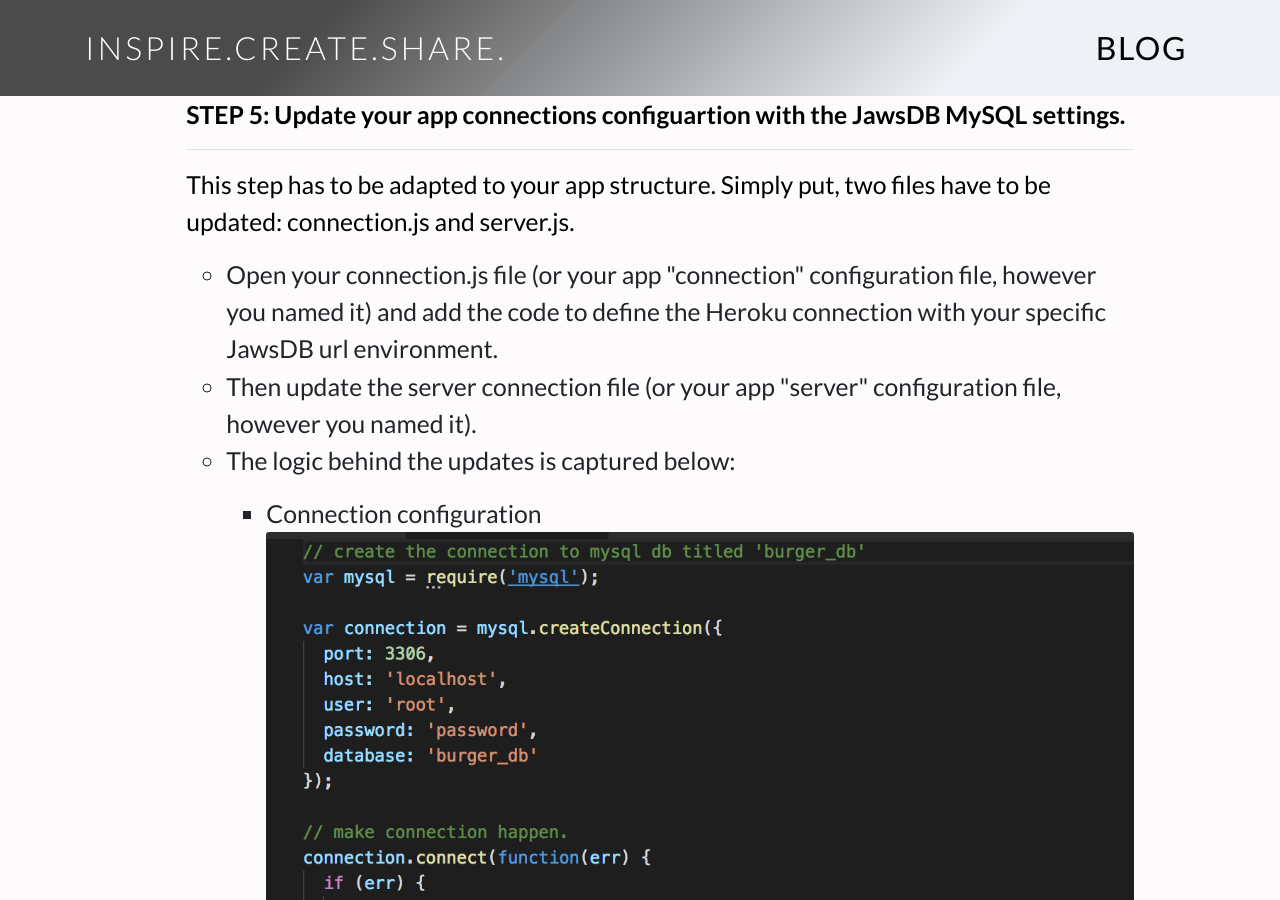
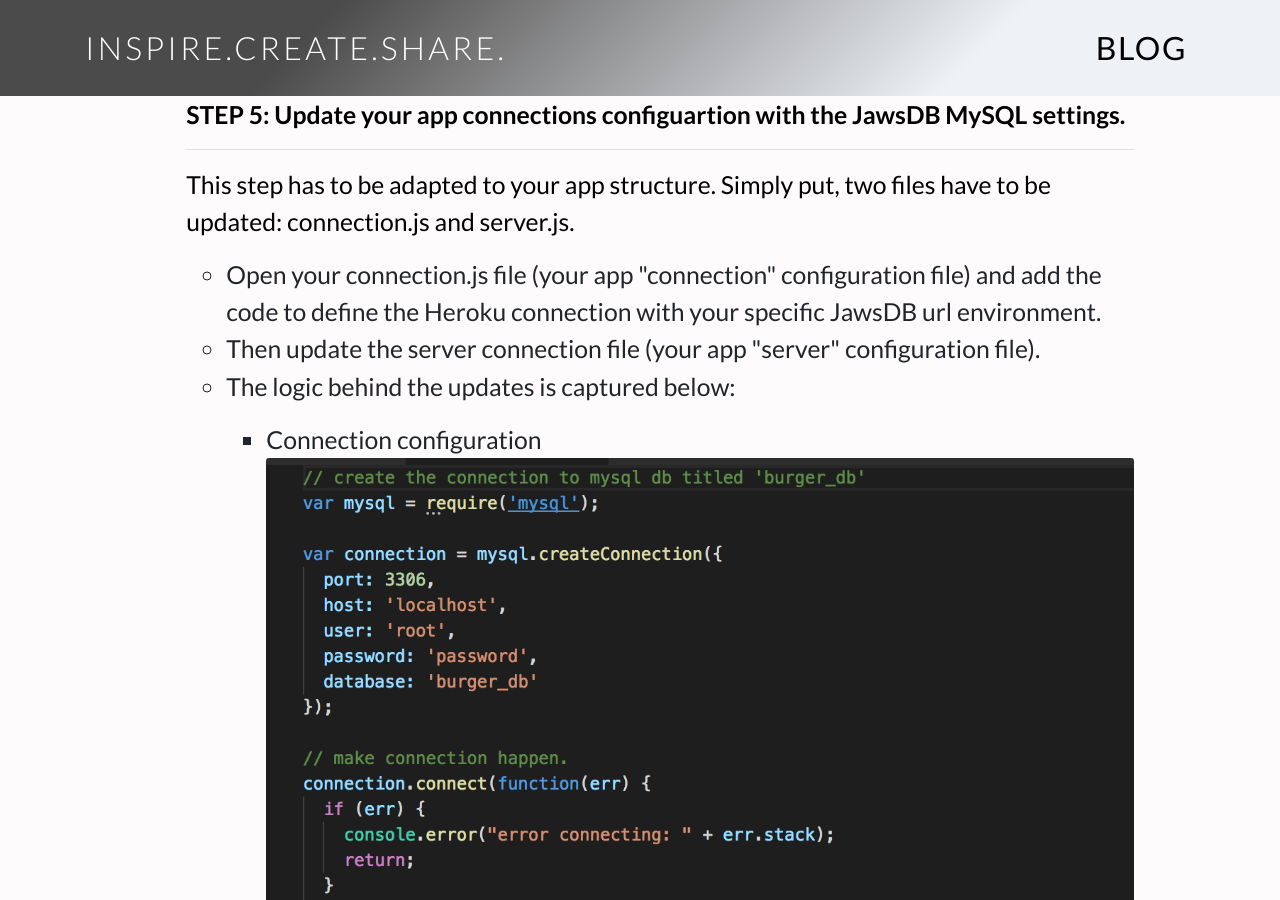
Before and after one commit to angelyna/angelina, a Jekyll site: the page built from blog/index.html, in a window 1280 px wide and 900 px high, scrolled down 6270 px. Built offline with Jekyll 4.4.1, drawn with Linux system fonts in a browser that asks for light colours; nearby versions of some CDN libraries.

Commit message:
Update index.html

```diff
--- a/blog/index.html
+++ b/blog/index.html
@@ -149,11 +149,11 @@ This step has to be adapted to your app structure. Simply put, two files have to
 <p>
 <ul>
 	<li>
-Open your connection.js file (or your app "connection" configuration file, however you named it) and add the code to
+Open your connection.js file (your app "connection" configuration file) and add the code to
 define the Heroku connection with your specific JawsDB url environment.
 	</li>
 	<li>
-Then update the server connection file (or your app "server" configuration file, however you named it).
+Then update the server connection file (your app "server" configuration file).
 	</li>
 	<li>
 The logic behind the updates is captured below:
```
